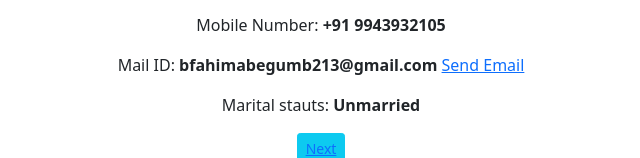
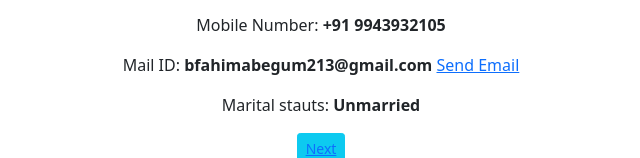
Before and after one commit to Fahima0203/20ITR024_wt_1, a plain HTML site: page index.html in a window 1280 px wide. Shown: the part 632-790 px from the top of the page, 319-959 px from the left. Drawn offline with nearby package versions, Linux system fonts and the light colour scheme.

Commit message:
Update index.html

```diff
--- a/index.html
+++ b/index.html
@@ -19,7 +19,7 @@
         <p> Languages known to read:Tamil, English, Hindi, Arabi</p> -->
         <p>Languages Known : <b>Tamil, English</b> </p>
         <p> Mobile Number: <b> +91 9943932105</b> </p>
-        <p> Mail ID: <b>bfahimabegumb213@gmail.com</b> <a href="mailto: bfahimabegumb213@gmail.com">    Send Email</a> </p>
+        <p> Mail ID: <b>bfahimabegum213@gmail.com</b> <a href="mailto: bfahimabegum213@gmail.com">    Send Email</a> </p>
         <p>Marital stauts: <b>Unmarried</b> </p>
         <button type="button" class="btn btn-info btn-sm"><a href="profile2.html">Next</a></button>
         <p></p>
```
